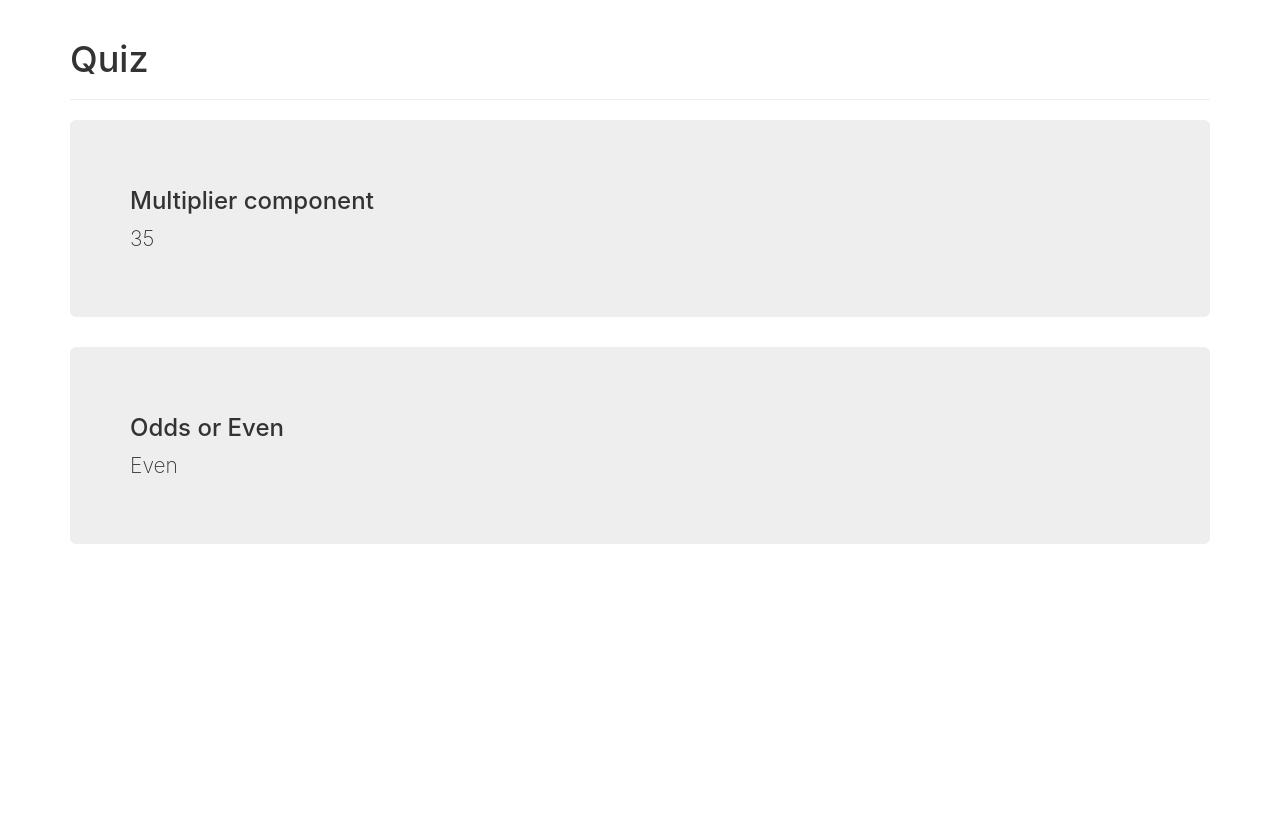
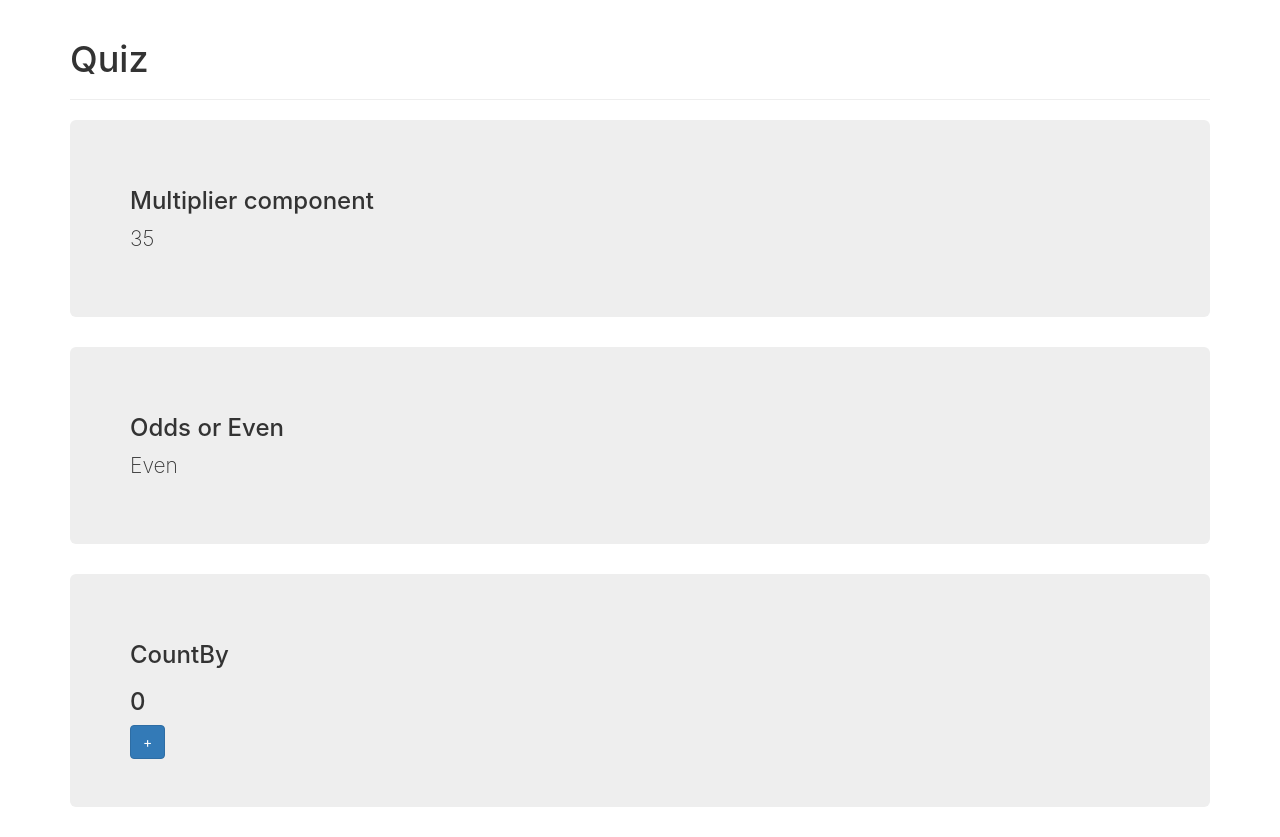
Before and after one commit to kitespin/React_Quiz_Answers, a React (Create React App) app: page / in a window 1280 px wide. Before the commit the page ends 800 px from the top, so only its background shows below. Built offline with nearby package versions, Linux system fonts and the light colour scheme.

Commit message:
Completed CountBy component

```diff
--- a/src/App.js
+++ b/src/App.js
@@ -4,12 +4,14 @@ import './App.css';
 import Header from "./Header";
 import Multiplier from "./Multiplier";
 import EvenClicks from "./EvenClicks";
+import CountBy from "./CountBy";
 
 const App = () => (
   <React.Fragment>
   <Header />
   <Multiplier x={ 5 } y= { 7 } />
-  <EvenClicks initial={ 50 }/>
+  <EvenClicks />
+  <CountBy step={5}/>
   </React.Fragment>
 );
 export default App;
--- /dev/null
+++ b/src/CountBy.js
@@ -0,0 +1,43 @@
+import React, { Component } from 'react';
+
+class CountBy extends Component {
+
+    constructor(props) {
+        super(props);
+
+        this.state = {
+        // setup our state. Set initial state to 0
+            counter: 0,
+        };
+
+        // force this to always be *this* this in handleClick
+        this.handleClick = this.handleClick.bind(this);
+
+    }
+
+    handleClick() {
+        // get current value of counter
+        let current = this.state.counter;
+        //update state adding the prop steps every time the handleClick is fired
+        this.setState({ counter: current + this.props.step });
+    }
+
+
+
+
+    render(){
+        return(
+            <div className= "jumbotron" >
+                {/* display counter */}
+                <h3>CountBy</h3>
+                <h3>{ this.state.counter }</h3>
+            {/* when onClick is fired adds this.prop.step to counter */}
+                <button className ="btn btn-primary" onClick = { this.handleClick}>+</button>
+
+            </div>
+        );
+    }
+}
+
+
+export default CountBy;
--- a/src/EvenClicks.js
+++ b/src/EvenClicks.js
@@ -5,6 +5,7 @@ class EvenClicks extends Component {
     constructor(props) {
         super(props);
         this.state = {
+            //Set initial state to 0
             count: 0,
         };
         this.handleClick = this.handleClick.bind(this);
@@ -12,6 +13,7 @@ class EvenClicks extends Component {
 
     handleClick() {
         let { count } = this.state;
+        // update count to add 1 every time handleClick is fired
         this.setState({ count: count + 1 });
     }
 
@@ -21,6 +23,7 @@ class EvenClicks extends Component {
         return (
             <div className="jumbotron">
                 <h3>Odds or Even</h3>
+            {/* when onClick get the count and check if it is divisible by 2 if true return even */}
                 <p onClick={ this.handleClick }>{ count % 2 === 0 ? "Even" : "Odd" }</p>
             </div>
         );
```
Also changed, not shown: src/HideMe.js (added).
